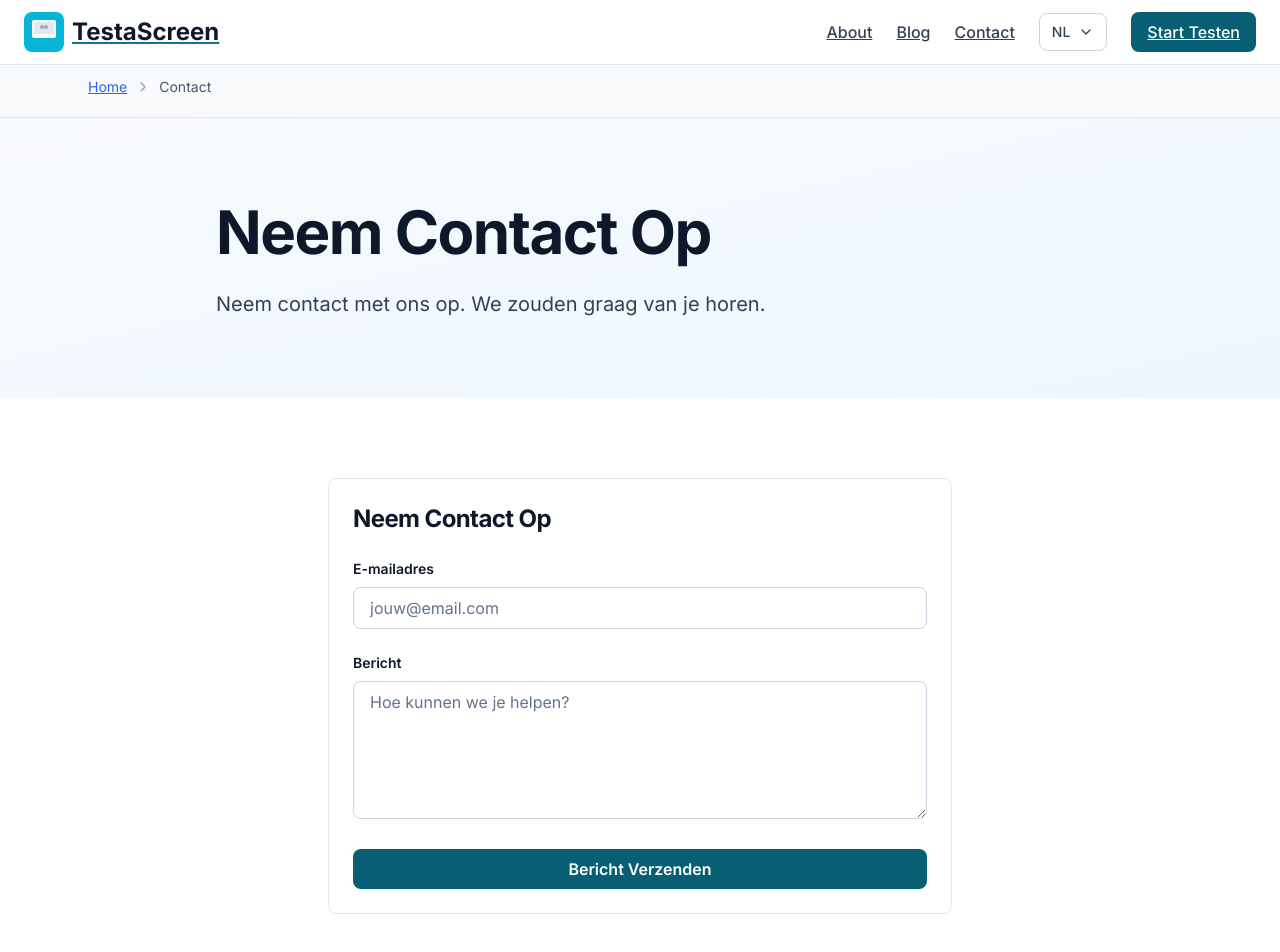
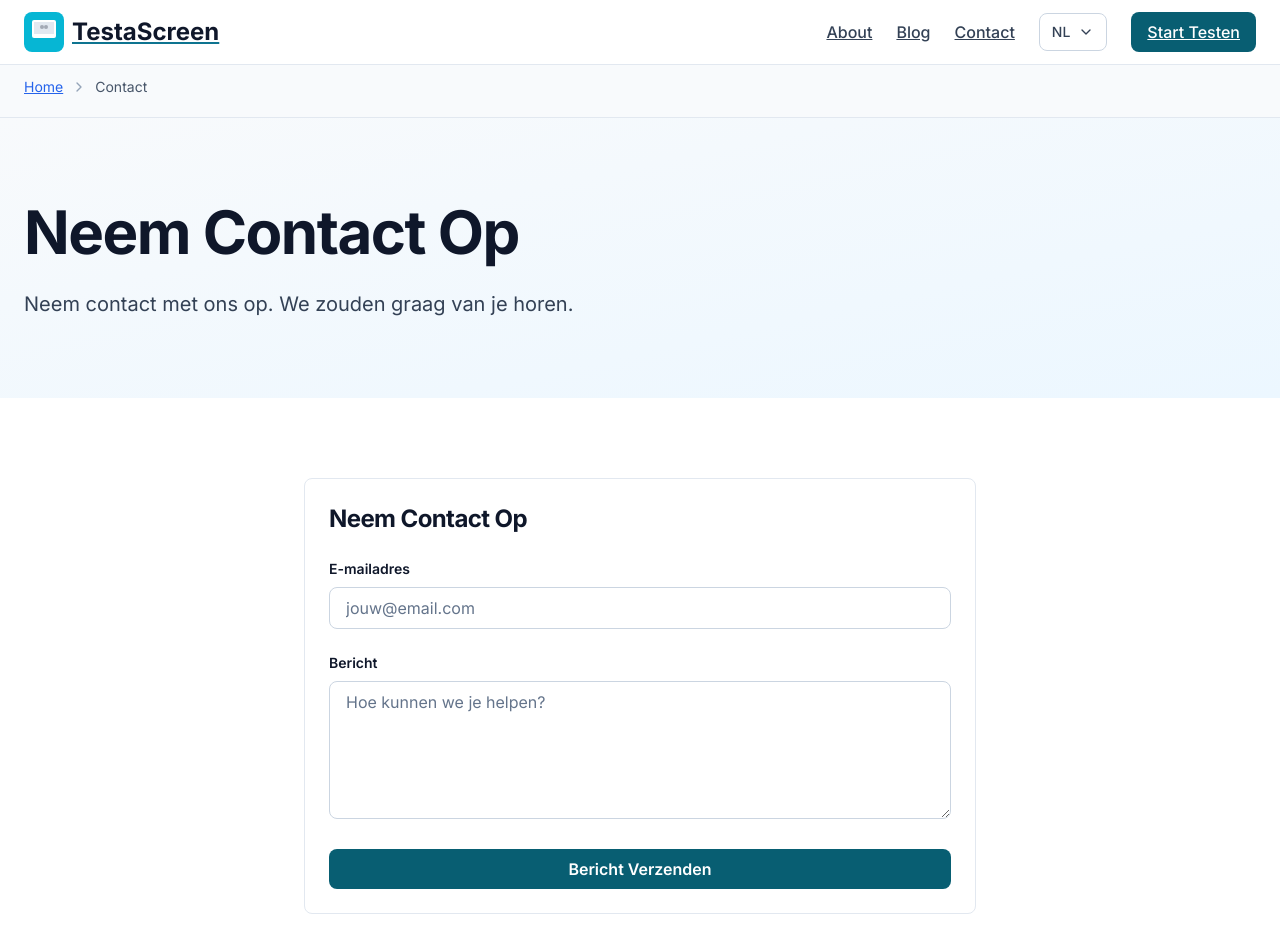
Before and after one commit to sjottens/Whitescreen, a Next.js app: page /nl/contact in a window 1280 px wide. Shown: the top 952 px of the page. Built offline with nearby package versions, Linux system fonts and the light colour scheme; a web font is replaced by a local one.

Commit message:
fixes for mor alignment issues

```diff
--- a/app/[locale]/(website)/about/page.tsx
+++ b/app/[locale]/(website)/about/page.tsx
@@ -69,7 +69,7 @@ export default async function AboutPage({ params }: AboutPageProps) {
 
       {/* Hero Section */}
       <section className="py-12 md:py-20 bg-gradient-to-br from-slate-50 to-cyan-50">
-        <div className="container max-w-4xl">
+        <div className="container">
           <h1 className="text-5xl md:text-6xl font-bold mb-6 text-slate-900">{translate('about_title')}</h1>
           <p className="text-xl text-slate-700 mb-8">
             {translate('about_description')}
@@ -79,7 +79,7 @@ export default async function AboutPage({ params }: AboutPageProps) {
 
       {/* Content Sections */}
       <section className="section">
-        <div className="container max-w-4xl">
+        <div className="container">
           <div className="prose prose-lg max-w-none">
             <h2>{translate('about_mission_title')}</h2>
             <p>{translate('about_mission_text')}</p>
--- a/app/[locale]/(website)/contact/page.tsx
+++ b/app/[locale]/(website)/contact/page.tsx
@@ -53,7 +53,7 @@ export default async function ContactPage({ params }: ContactPageProps) {
       />
 
       <section className="py-12 md:py-20 bg-gradient-to-br from-slate-50 to-cyan-50">
-        <div className="container max-w-4xl">
+        <div className="container">
           <h1 className="text-5xl md:text-6xl font-bold mb-6 text-slate-900">{translate('contact_title')}</h1>
           <p className="text-xl text-slate-700">
             {translate('contact_hero_subtitle')}
@@ -62,8 +62,8 @@ export default async function ContactPage({ params }: ContactPageProps) {
       </section>
 
       <section className="section">
-        <div className="container max-w-2xl">
-          <div className="card">
+        <div className="container">
+          <div className="card max-w-2xl mx-auto">
             <h2 className="text-2xl font-bold mb-6">{translate('contact_title')}</h2>
 
             <form className="space-y-6">
--- a/components/layout/breadcrumbs.tsx
+++ b/components/layout/breadcrumbs.tsx
@@ -15,7 +15,7 @@ interface BreadcrumbsProps {
 export default function Breadcrumbs({ items }: BreadcrumbsProps) {
   return (
     <nav aria-label="Breadcrumb" className="bg-slate-50 border-b border-slate-200">
-      <div className="container max-w-6xl">
+      <div className="container">
         <ol className="flex flex-wrap items-center gap-2 py-3 text-sm">
           {items.map((item, index) => (
             <li key={index} className="flex items-center gap-2">
--- a/components/tools/tool-layout.tsx
+++ b/components/tools/tool-layout.tsx
@@ -71,7 +71,7 @@ export default function ToolLayout({
           </div>
 
           {/* Tool Information */}
-          <div className="container space-y-12">
+          <div className="space-y-12">
             {/* Title and Description */}
             <div>
               <h1 className="text-5xl md:text-6xl font-bold mb-4">{title}</h1>
```
